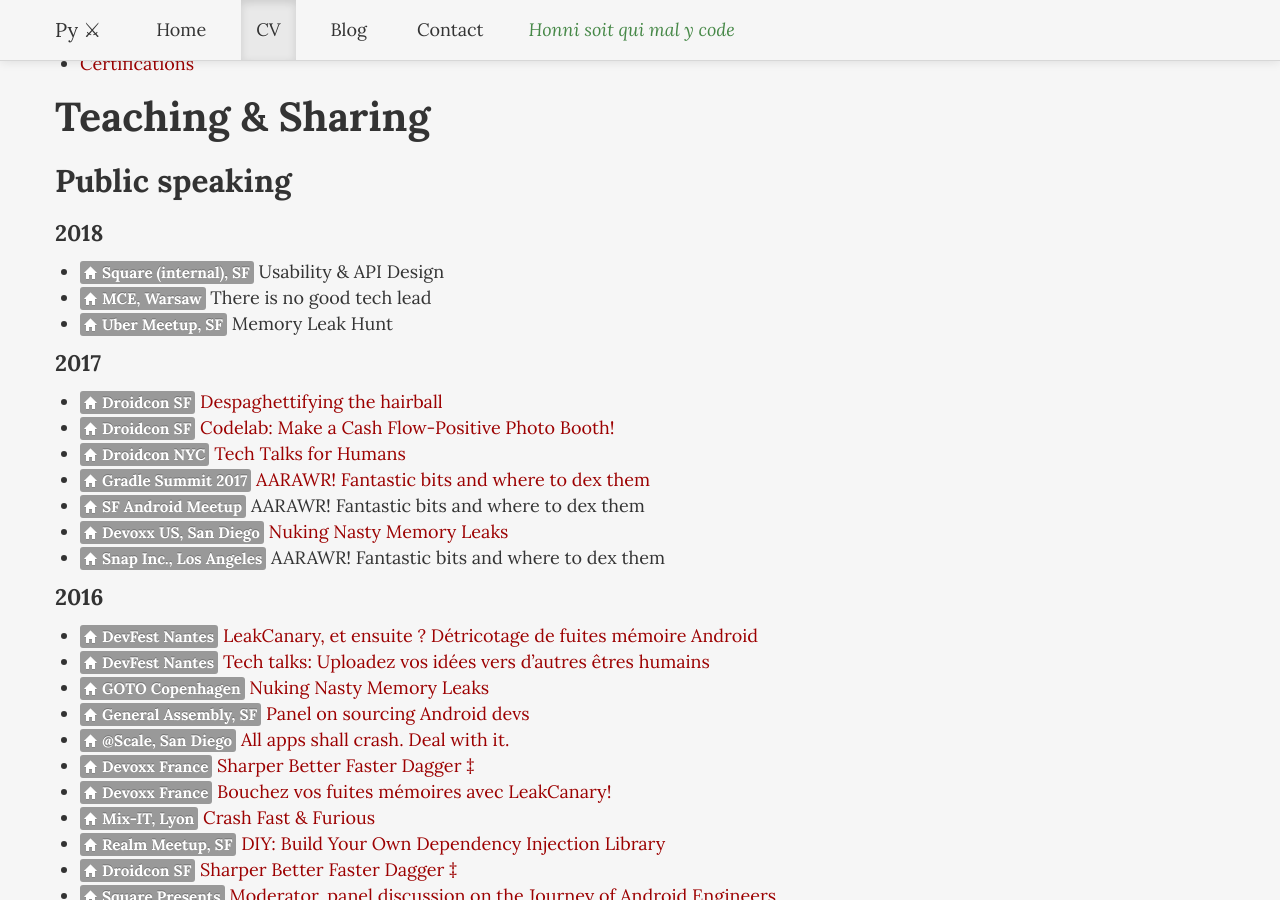
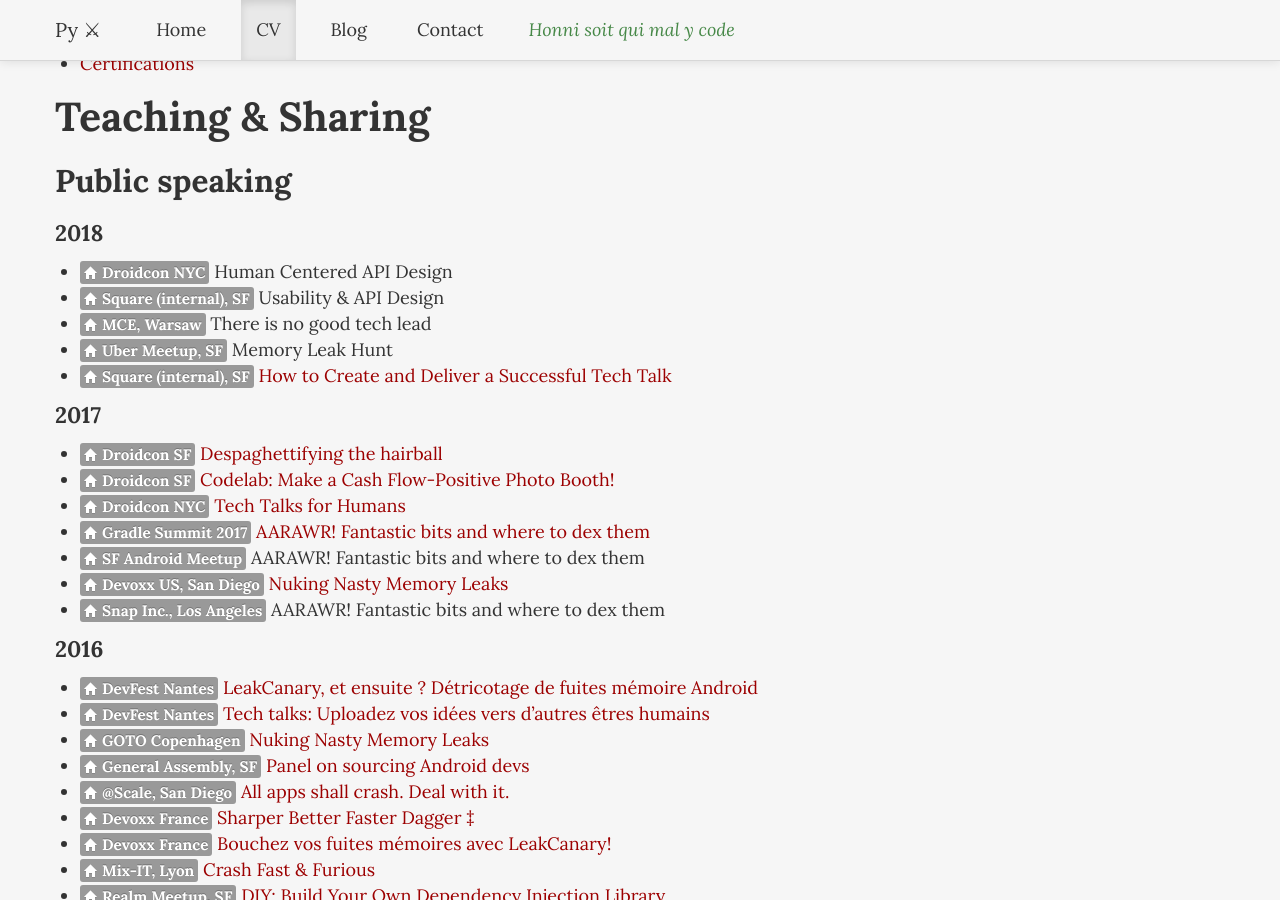
Before and after one commit to pyricau/pyricau.github.com, a Jekyll site: the page built from cv.markdown, in a window 1280 px wide and 900 px high, scrolled down 1240 px. Built offline with Jekyll 4.4.1, drawn with Linux system fonts in a browser that asks for light colours; some of the changed text lies outside the part shown.

Commit message:
Update cv.markdown

```diff
--- a/cv.markdown
+++ b/cv.markdown
@@ -24,9 +24,11 @@
 ### Public speaking
 
 #### 2018
+* {% include home.html text="Droidcon NYC" %} Human Centered API Design
 * {% include home.html text="Square (internal), SF" %} Usability & API Design
 * {% include home.html text="MCE, Warsaw" %} There is no good tech lead
 * {% include home.html text="Uber Meetup, SF" %} Memory Leak Hunt
+* {% include home.html text="Square (internal), SF" %} [How to Create and Deliver a Successful Tech Talk](https://www.youtube.com/watch?v=nNM5Bv9OTck)
 
 #### 2017
 * {% include home.html text="Droidcon SF" %} [Despaghettifying the hairball](https://www.youtube.com/watch?v=GesiS2bkTKA)
```
Also changed, not shown: other parts of cv.markdown (+1 -0 lines).
